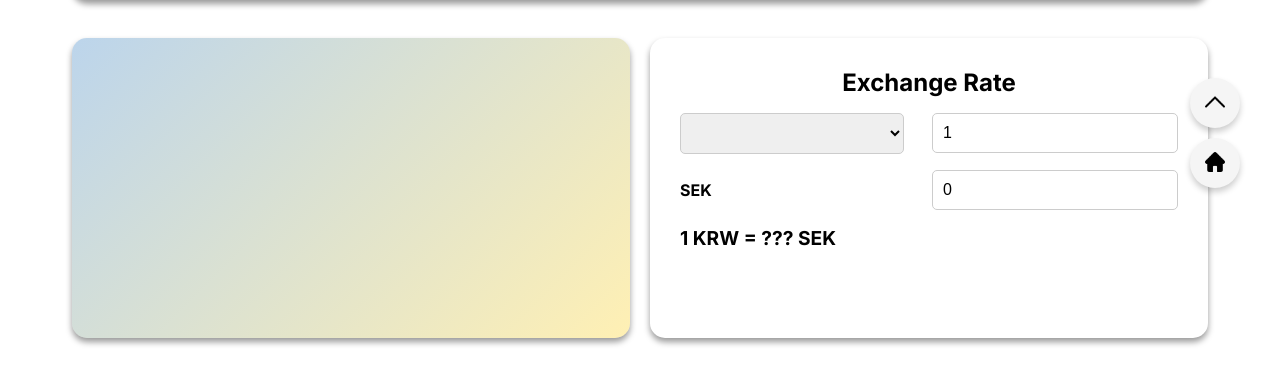
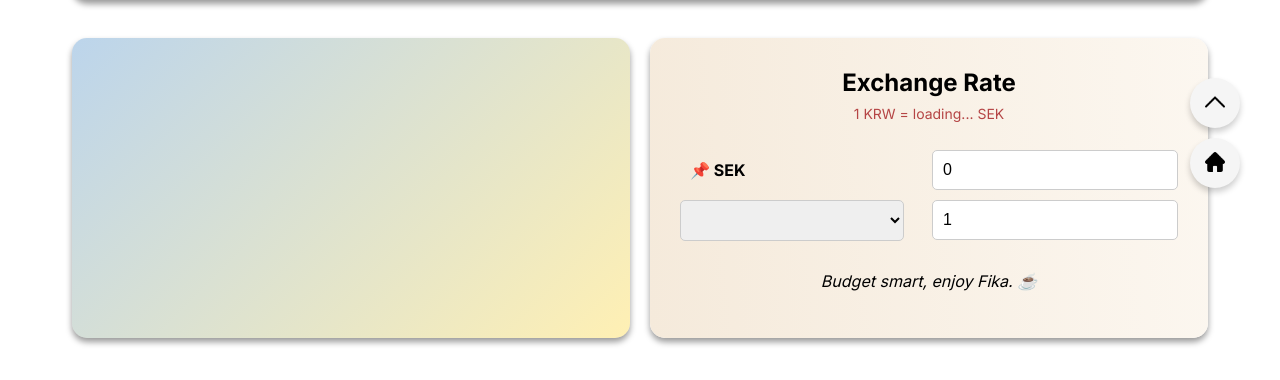
Before and after one commit to gguggurggu/travel-landing-page, a website with bundled scripts: page explore.html in a window 1280 px wide. Shown: the part 572-952 px from the top of the page. Built offline with nearby package versions, Linux system fonts and the light colour scheme; no server answers.

Commit message:
Deleted auto-sliding.js

```diff
--- a/explore.html
+++ b/explore.html
@@ -49,17 +49,18 @@
         >
           <div id="currency-title">Exchange Rate</div>
 
+          <p id="rate">1 KRW = loading... SEK</p>
+
+          <div class="currency-box">
+            <span>📌 SEK</span>
+            <input type="number" id="amount-two" value="0" />
+          </div>
+
           <div class="currency-box">
             <select id="currency-one"></select>
             <input type="number" id="amount-one" value="1" />
           </div>
-
-          <div class="currency-box">
-            <span>SEK</span>
-            <input type="number" id="amount-two" value="0" />
-          </div>
-
-          <p id="rate">1 KRW = ??? SEK</p>
+          <p id="exchange-rate-budget">Budget smart, enjoy Fika. ☕️</p>
         </div>
       </div>
     </div>
--- a/styles/explore.css
+++ b/styles/explore.css
@@ -265,20 +265,28 @@ body::-webkit-scrollbar {
 }
 
 #banner-element-currency {
-  background-color: white;
+  background: linear-gradient(265deg,  #FCF7F0, #F5EADB);
 }
 #currency-title {
   display: flex;
   justify-content: center;
   font-size: 24px;
 }
+#rate {
+  text-align: center;
+  font-size: 14px;
+  font-weight: normal;
+  color: #b54545;
+  margin-top: 8px;
+  margin-bottom: 28px;
+}
 .currency-box {
   display: flex;
   justify-content: space-between;
   align-items: center;
-  margin: 1rem 0;
+  margin: 10px 0;
 }
-select,
+.currency-box select,
 input {
   width: 45%;
   padding: 10px;
@@ -286,9 +294,18 @@ input {
   border: 1px solid #ccc;
   border-radius: 5px;
 }
-#rate {
-  font-size: 1.2rem;
-  margin-top: 1rem;
+.currency-box span {
+  width: 39%;
+  padding: 10px;
+  font-size: 1rem;
+  border-radius: 5px;
+}
+#exchange-rate-budget {
+  font-style: italic;
+  font-size: 16px;
+  font-weight: normal;
+  text-align: center;
+  margin-top: 30px;
 }
 
 .title {
```
Also changed, not shown: scripts/func/auto-sliding.js (deleted, +0 -38 lines).
